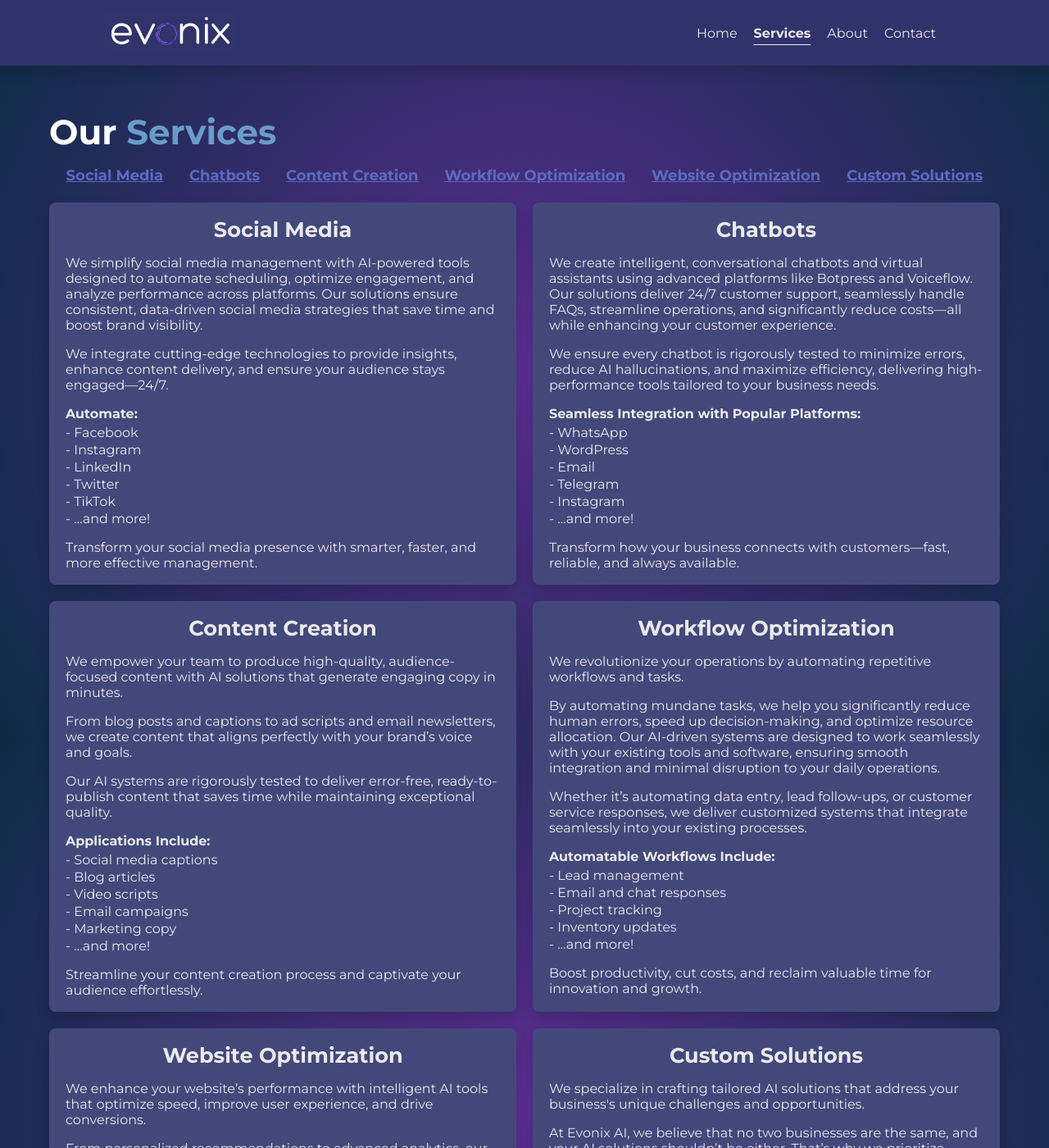
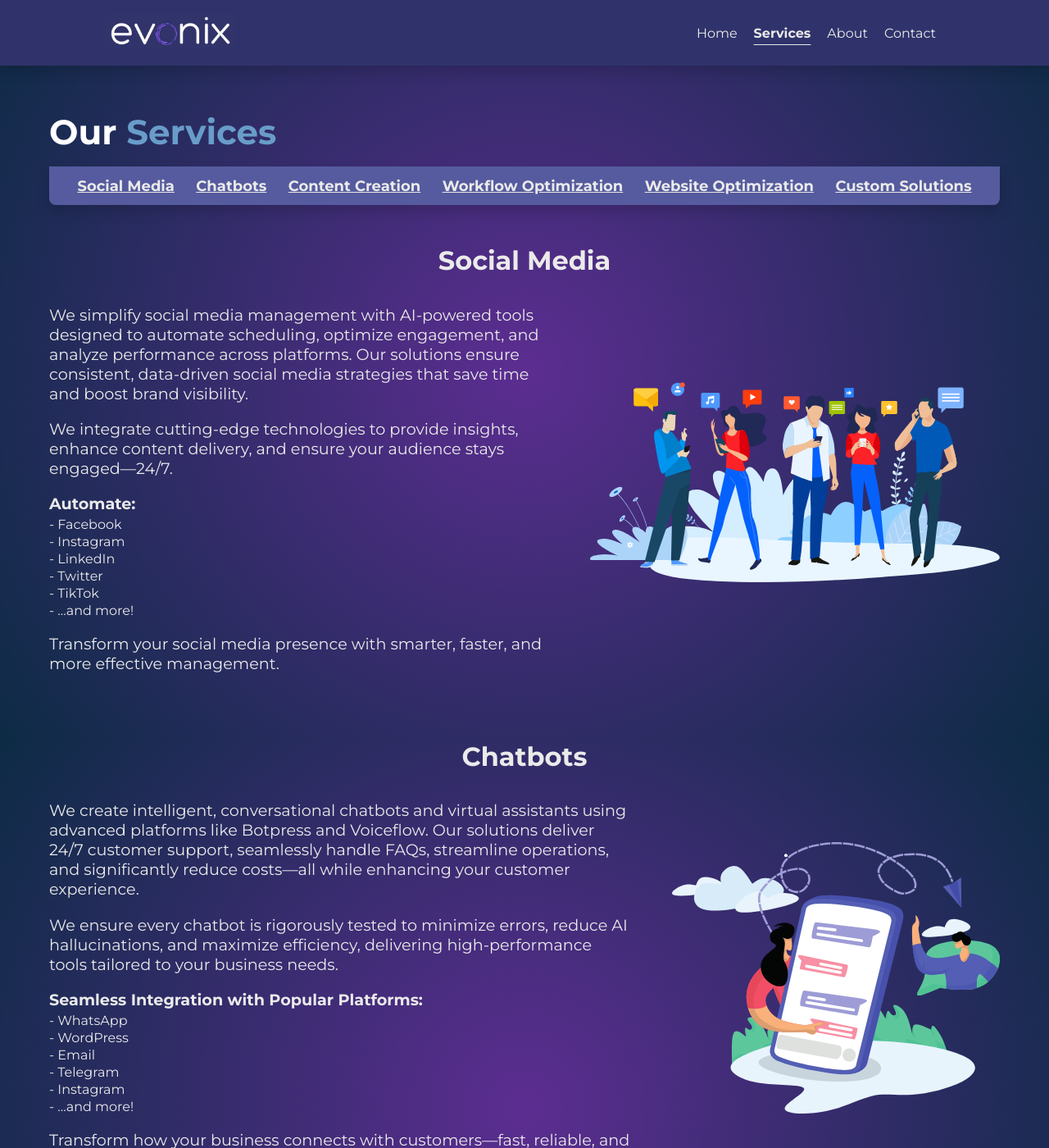
Before and after one commit to EvonixAI/evonixai, a Jekyll site: the page built from services.html, in a window 1280 px wide and 1400 px high. Shown: the whole window at 82% size. Built offline with Jekyll 4.4.1, drawn with Linux system fonts in a browser that asks for light colours.

Commit message:
Updated Services Page

```diff
--- a/assets/css/services.css
+++ b/assets/css/services.css
@@ -16,8 +16,14 @@ h1 {
 }
 
 .quick-access {
-  border-radius: 8px;
-  margin-bottom: 20px;
+  background-color: #555b9e;
+  padding: 0.8rem 2rem;
+  border-radius: 0 0 8px 8px;
+  margin-bottom: 3rem;
+  position: sticky;
+  top: 80px;
+  box-shadow: 0 0.5rem 1rem rgba(0, 0, 0, 0.15);
+  z-index: 99;
 }
 
 .quick-access h3 {
@@ -28,9 +34,12 @@ h1 {
 .quick-access ul {
   list-style-type: none;
   display: flex;
-  justify-content: center;
-  gap: 2rem;
+  justify-content: space-evenly;
+  align-items: center;
+  gap: 1.5rem;
   flex-wrap: wrap;
+  margin: 0;
+  padding: 0;
 }
 
 .quick-access li {
@@ -39,52 +48,68 @@ h1 {
 
 .quick-access a {
   text-decoration: underline;
-  color: #5c6bc0;
+  color: var(--text-gray);
   font-weight: bold;
   font-size: 18px;
   transition: 0.25s;
 }
 
 .quick-access a:hover {
-  color: #4557ce;
-}
-
-.service-container {
-  display: grid;
-  grid-template-columns: repeat(2, 1fr);
-  gap: 20px;
+  opacity: 0.6;
 }
 
 .service {
-  background-color: var(--purple-background);
-  padding: 15px 20px;
-  box-shadow: 0 0.5rem 1rem rgba(0, 0, 0, 0.15);
-  border-radius: 8px;
-  position: sticky;
-  scroll-margin-top: 100px;
+  margin-bottom: 5rem;
+  scroll-margin-top: 160px;
 }
 
-.services h2 {
-  font-size: 1.6rem;
+.service-wrapper {
+  display: flex;
+  gap: 3rem;
+  justify-content: space-evenly;
+  align-items: center;
+}
+.service-wrapper > div {
+  flex: 0.65;
+}
+.service-wrapper .img {
+  flex: 0.35;
+  display: flex;
+  justify-content: center;
+}
+
+.service-wrapper img {
+  max-width: 500px;
+}
+
+#chatbots img {
+  max-width: 400px;
+}
+#website-optimization img {
+  max-width: 440px;
+}
+
+.service h2 {
+  font-size: 2rem;
   color: var(--text);
   margin-bottom: 15px;
   margin-top: 2px;
   text-align: center;
 }
 
-.services p {
-  font-size: 1rem;
+.service p {
+  font-size: 1.2rem;
   color: var(--text-gray);
   margin-bottom: 2px;
 }
 
-.services ul {
+.service ul {
   list-style-type: none;
   padding: 0;
   margin-top: 4px;
 }
 
-.services ul li {
+.service ul li {
   margin-bottom: 2px;
   font-size: 1rem;
   color: var(--text-gray);
@@ -93,6 +118,28 @@ h1 {
 strong {
   font-weight: bold;
   color: var(--text-gray);
+}
+
+@media screen and (max-width: 1200px) {
+  .service-wrapper .img {
+    position: absolute;
+    z-index: -3;
+    opacity: 0.5;
+    -webkit-filter: blur(13px);
+    -moz-filter: blur(13px);
+    -o-filter: blur(13px);
+    -ms-filter: blur(13px);
+    filter: blur(13px);
+  }
+  .service-wrapper img {
+    max-width: 80vw !important;
+  }
+  .service h2 {
+    margin-bottom: 0;
+  }
+  .service {
+    scroll-margin-top: 180px;
+  }
 }
 
 @media screen and (max-width: 1160px) {
@@ -113,22 +160,39 @@ strong {
   .services p {
     font-size: 0.95rem;
   }
+  .quick-access {
+    padding: 0;
+    overflow-x: scroll;
+  }
+  .quick-access ul {
+    width: 1100px;
+    flex-wrap: nowrap;
+    padding: 1rem;
+  }
 }
-
-@media screen and (max-width: 390px) {
-  .services h1 {
-    text-align: center;
+@media screen and (max-width: 630px) {
+  .service-wrapper .desc {
+    flex: 1;
   }
 }
 
 @media screen and (max-width: 390px) {
   .services h1 {
     font-size: 34px;
+    text-align: center;
   }
   .service {
-    padding: 10px 14px;
+    scroll-margin-top: 140px;
   }
   .services h2 {
     margin-bottom: 0;
   }
+  .quick-access a {
+    font-size: 14px;
+  }
+  .quick-access ul {
+    gap: 0.5rem;
+    width: 900px;
+    padding: 0.5rem;
+  }
 }
--- a/services.html
+++ b/services.html
@@ -22,15 +22,15 @@ description: Discover Evonix AI's tailored AI automation services. From social m
     </ul>
   </div>
 
-  <div class="service-container">
-    <!-- Social Media Automation -->
-    <div id="social-media" class="service">
+  <section id="social-media" class="service">
     <h2>Social Media</h2>
+    <div class="service-wrapper">
+      <div data-aos="fade-in" data-aos-duration="1200" class="desc">
         <p>
           We simplify social media management with AI-powered tools designed to
-        automate scheduling, optimize engagement, and analyze performance across
-        platforms. Our solutions ensure consistent, data-driven social media
-        strategies that save time and boost brand visibility.
+          automate scheduling, optimize engagement, and analyze performance
+          across platforms. Our solutions ensure consistent, data-driven social
+          media strategies that save time and boost brand visibility.
         </p>
         <p>
           We integrate cutting-edge technologies to provide insights, enhance
@@ -50,9 +50,20 @@ description: Discover Evonix AI's tailored AI automation services. From social m
           effective management.
         </p>
       </div>
-    <!-- Chatbots -->
-    <div id="chatbots" class="service">
+      <div class="img">
+        <img
+          loading="lazy"
+          src="/assets/img/services/social media.svg"
+          alt="Social Media"
+        />
+      </div>
+    </div>
+  </section>
+
+  <section id="chatbots" class="service">
     <h2>Chatbots</h2>
+    <div class="service-wrapper">
+      <div data-aos="fade-in" data-aos-duration="1200" class="desc">
         <p>
           We create intelligent, conversational chatbots and virtual assistants
           using advanced platforms like Botpress and Voiceflow. Our solutions
@@ -61,9 +72,9 @@ description: Discover Evonix AI's tailored AI automation services. From social m
           customer experience.
         </p>
         <p>
-        We ensure every chatbot is rigorously tested to minimize errors, reduce
-        AI hallucinations, and maximize efficiency, delivering high-performance
-        tools tailored to your business needs.
+          We ensure every chatbot is rigorously tested to minimize errors,
+          reduce AI hallucinations, and maximize efficiency, delivering
+          high-performance tools tailored to your business needs.
         </p>
         <p><strong>Seamless Integration with Popular Platforms:</strong></p>
         <ul>
@@ -75,20 +86,32 @@ description: Discover Evonix AI's tailored AI automation services. From social m
           <li>- …and more!</li>
         </ul>
         <p>
-        Transform how your business connects with customers—fast, reliable, and
-        always available.
+          Transform how your business connects with customers—fast, reliable,
+          and always available.
         </p>
       </div>
-    <!-- Content Creation -->
-    <div id="content-creation" class="service">
+      <div class="img">
+        <img
+          loading="lazy"
+          src="/assets/img/services/chatbots.svg"
+          alt="Chatbots"
+        />
+      </div>
+    </div>
+  </section>
+
+  <section id="content-creation" class="service">
     <h2>Content Creation</h2>
+    <div class="service-wrapper">
+      <div data-aos="fade-in" data-aos-duration="1200" class="desc">
         <p>
           We empower your team to produce high-quality, audience-focused content
           with AI solutions that generate engaging copy in minutes.
         </p>
         <p>
           From blog posts and captions to ad scripts and email newsletters, we
-        create content that aligns perfectly with your brand’s voice and goals.
+          create content that aligns perfectly with your brand’s voice and
+          goals.
         </p>
         <p>
           Our AI systems are rigorously tested to deliver error-free,
@@ -109,24 +132,35 @@ description: Discover Evonix AI's tailored AI automation services. From social m
           effortlessly.
         </p>
       </div>
-    <!-- Workflow Optimization -->
-    <div id="workflow-optimization" class="service">
+      <div class="img">
+        <img
+          loading="lazy"
+          src="/assets/img/services/content creation.svg"
+          alt="Content Creation"
+        />
+      </div>
+    </div>
+  </section>
+
+  <section id="workflow-optimization" class="service">
     <h2>Workflow Optimization</h2>
+    <div class="service-wrapper">
+      <div data-aos="fade-in" data-aos-duration="1200" class="desc">
         <p>
-        We revolutionize your operations by automating repetitive workflows and
-        tasks.
+          We revolutionize your operations by automating repetitive workflows
+          and tasks.
         </p>
         <p>
           By automating mundane tasks, we help you significantly reduce human
-        errors, speed up decision-making, and optimize resource allocation. Our
-        AI-driven systems are designed to work seamlessly with your existing
-        tools and software, ensuring smooth integration and minimal disruption
-        to your daily operations.
+          errors, speed up decision-making, and optimize resource allocation.
+          Our AI-driven systems are designed to work seamlessly with your
+          existing tools and software, ensuring smooth integration and minimal
+          disruption to your daily operations.
         </p>
         <p>
-        Whether it’s automating data entry, lead follow-ups, or customer service
-        responses, we deliver customized systems that integrate seamlessly into
-        your existing processes.
+          Whether it’s automating data entry, lead follow-ups, or customer
+          service responses, we deliver customized systems that integrate
+          seamlessly into your existing processes.
         </p>
         <p><strong>Automatable Workflows Include:</strong></p>
         <ul>
@@ -137,13 +171,24 @@ description: Discover Evonix AI's tailored AI automation services. From social m
           <li>- …and more!</li>
         </ul>
         <p>
-        Boost productivity, cut costs, and reclaim valuable time for innovation
-        and growth.
+          Boost productivity, cut costs, and reclaim valuable time for
+          innovation and growth.
         </p>
       </div>
-    <!-- Website Optimization -->
-    <div id="website-optimization" class="service">
+      <div class="img">
+        <img
+          loading="lazy"
+          src="/assets/img/services/workflow optimization.svg"
+          alt="Workflow Optimization"
+        />
+      </div>
+    </div>
+  </section>
+
+  <section id="website-optimization" class="service">
     <h2>Website Optimization</h2>
+    <div class="service-wrapper">
+      <div data-aos="fade-in" data-aos-duration="1200" class="desc">
         <p>
           We enhance your website’s performance with intelligent AI tools that
           optimize speed, improve user experience, and drive conversions.
@@ -169,27 +214,38 @@ description: Discover Evonix AI's tailored AI automation services. From social m
           converting visitors.
         </p>
       </div>
-    <!-- Custom Solutions -->
-    <div id="custom" class="service">
+      <div class="img">
+        <img
+          loading="lazy"
+          src="/assets/img/services/website optimization.svg"
+          alt="Website Optimization"
+        />
+      </div>
+    </div>
+  </section>
+
+  <section id="custom" class="service">
     <h2>Custom Solutions</h2>
+    <div class="service-wrapper">
+      <div data-aos="fade-in" data-aos-duration="1200" class="desc">
         <p>
           We specialize in crafting tailored AI solutions that address your
           business's unique challenges and opportunities.
         </p>
         <p>
           At Evonix AI, we believe that no two businesses are the same, and your
-        AI solutions shouldn’t be either. That’s why we prioritize understanding
-        your goals, processes, and pain points to deliver a solution that aligns
-        perfectly with your needs.
+          AI solutions shouldn’t be either. That’s why we prioritize
+          understanding your goals, processes, and pain points to deliver a
+          solution that aligns perfectly with your needs.
         </p>
         <p>
           From concept to deployment, we work closely with you to design, build,
-        and implement solutions that not only solve problems but also unlock new
-        growth opportunities.
+          and implement solutions that not only solve problems but also unlock
+          new growth opportunities.
         </p>
         <p>
-        Every custom solution we create undergoes rigorous testing to ensure it
-        is reliable, efficient, and perfectly suited to your business
+          Every custom solution we create undergoes rigorous testing to ensure
+          it is reliable, efficient, and perfectly suited to your business
           environment.
         </p>
         <p>
@@ -198,5 +254,23 @@ description: Discover Evonix AI's tailored AI automation services. From social m
           more than you thought possible.
         </p>
       </div>
+      <div class="img">
+        <img
+          loading="lazy"
+          src="/assets/img/services/custom solutions.svg"
+          alt="Custom Solutions"
+        />
+      </div>
     </div>
   </section>
+</section>
+
+<script>
+  if (window.innerWidth >= 1200) {
+    const imgs = document.querySelectorAll(".service .img");
+    imgs.forEach((img) => {
+      img.setAttribute("data-aos", "fade-in");
+      img.setAttribute("data-aos-duration", "1200");
+    });
+  }
+</script>
```
Also changed, not shown: assets/img/services/chatbots.svg (added), assets/img/services/content creation.svg (added), assets/img/services/social media.svg (added), assets/img/services/website optimization.svg (added), assets/img/services/workflow optimization.svg (added), 1 other file. Lines whose indentation alone changed are shown as unchanged.
